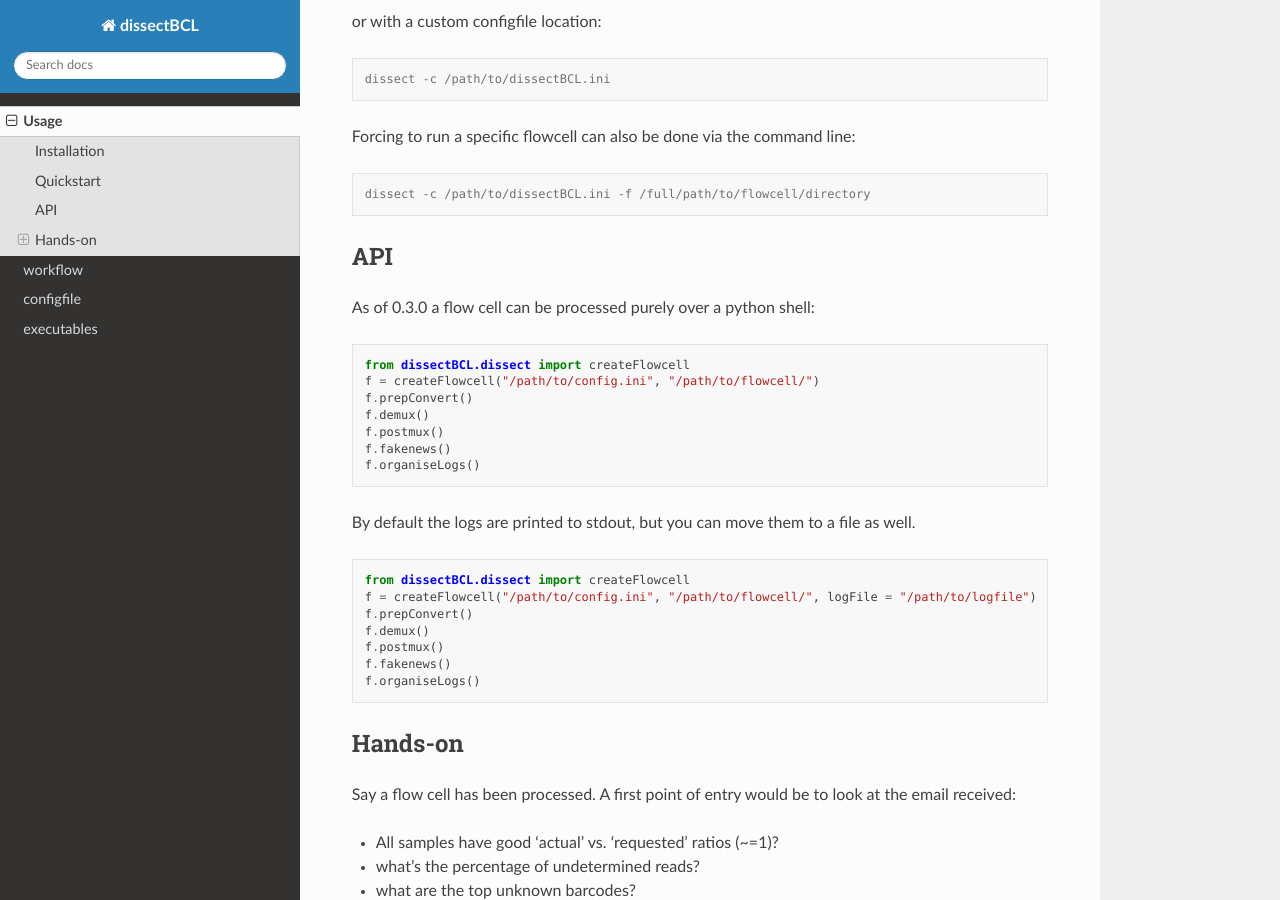
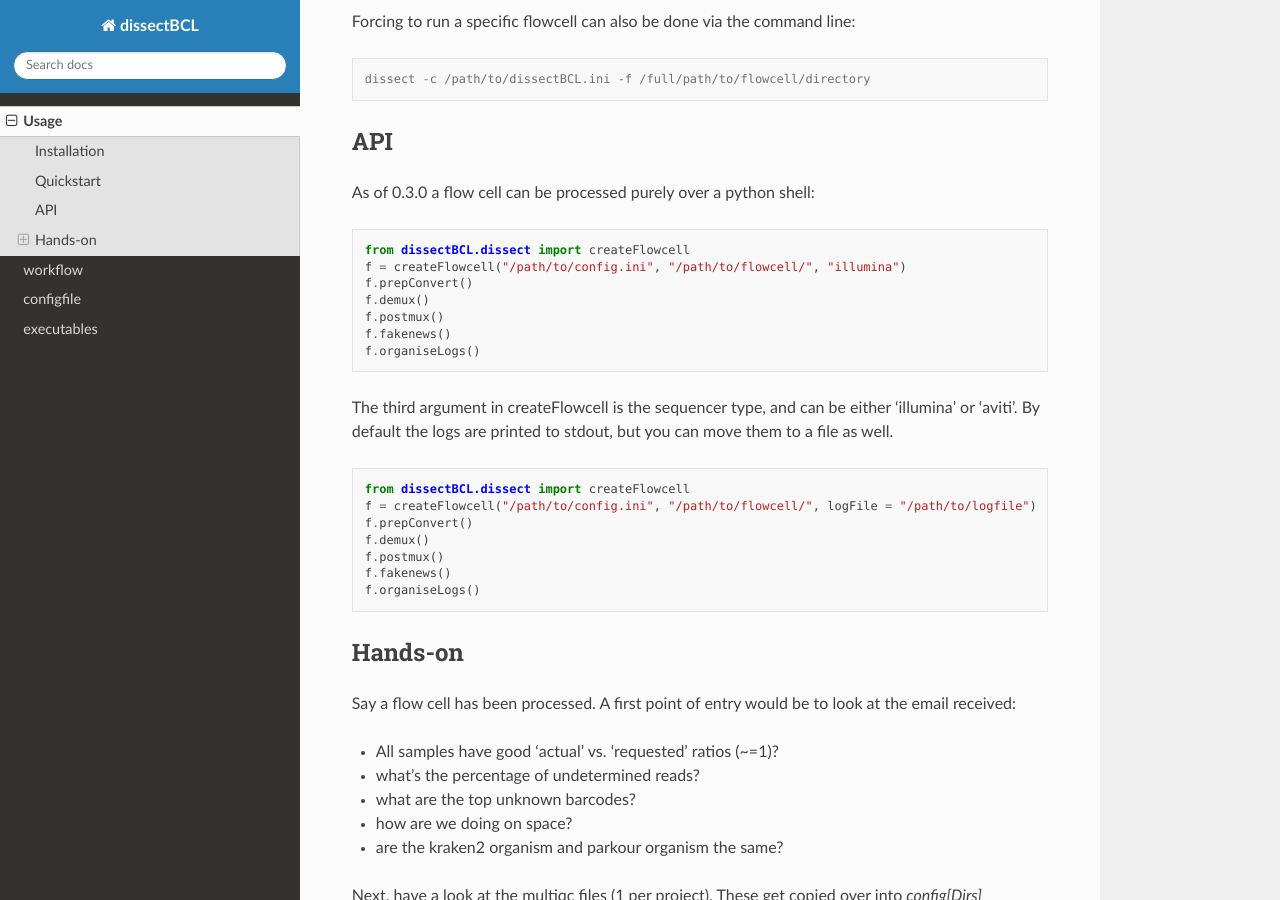
Before and after one commit to maxplanck-ie/dissectBCL, a Sphinx documentation site: the page built from docs/usage.rst, in a window 1280 px wide and 900 px high, scrolled down 1483 px. Built offline with Sphinx 7.4.7 and the Read the Docs theme 3.1.0, drawn with Linux system fonts in a browser that asks for light colours; some of the changed text lies outside the part shown.

Commit message:
docs update accomodating aviti

```diff
--- a/docs/index.rst
+++ b/docs/index.rst
@@ -6,13 +6,13 @@
 Welcome to dissectBCL's documentation!
 ======================================
 
-**dissectBCL** is a demultiplexing pipeline for Illumina sequencing data, loosely based on `TWTWTH <https://github.com/maxplanck-ie/TheWhoTheWhatTheHuh>`_.
+**dissectBCL** is a demultiplexing pipeline for Illumina and Aviti sequencing data, loosely based on `TWTWTH <https://github.com/maxplanck-ie/TheWhoTheWhatTheHuh>`_.
 
 The workflow is relatively simple:
 
  1. a new flowcell is found
  2. `parkour <https://github.com/maxplanck-ie/parkour2>`_ is queried and a sampleSheet is read
- 3. `BCLConvert <https://support.illumina.com/sequencing/sequencing_software/bcl-convert.html>`_ is used to demultiplex into samples.
+ 3. `BCLConvert <https://support.illumina.com/sequencing/sequencing_software/bcl-convert.html>`_ is used to demultiplex into samples, or `Bases2fastq <https://docs.elembio.io/docs/bases2fastq/introduction/>`_ in case of Aviti data.
  4. Re-name/organize project & samples, run a number of QC metrics.
  5. data is transferred to PI specific directories or uploaded with `fexsend <https://fex.rus.uni-stuttgart.de/usecases/fexsend.html>`_
 
--- a/docs/usage.rst
+++ b/docs/usage.rst
@@ -7,7 +7,7 @@
 There are a couple of pre-requisites
 
  1. `conda <https://docs.conda.io/en/latest/miniconda.html>`_
- 2. `BCL-convert <https://support.illumina.com/sequencing/sequencing_software/bcl-convert.html>`_
+ 2. `BCL-convert <https://support.illumina.com/sequencing/sequencing_software/bcl-convert.html>`_ and/or `Bases2fastq <https://docs.elembio.io/docs/bases2fastq/introduction/>`_ in case you have aviti data.
  3. A running `parkour <https://github.com/maxplanck-ie/parkour2>`_ instance with API access.
 
 To install dissectBCL, first clone the repository:
@@ -22,12 +22,6 @@
 .. code-block:: console
 
     conda env create -f env.yml --name dissectBCL
-
-or if you have mamba installed:
-
-.. code-block:: console
-
-    mamba env create -f env.yml --name dissectBCL
 
 activate the environment and pip install dissectBCL
 
@@ -86,13 +80,14 @@
 .. code-block:: python
 
     from dissectBCL.dissect import createFlowcell
-    f = createFlowcell("/path/to/config.ini", "/path/to/flowcell/")
+    f = createFlowcell("/path/to/config.ini", "/path/to/flowcell/", "illumina")
     f.prepConvert()
     f.demux()
     f.postmux()
     f.fakenews()
     f.organiseLogs()
 
+The third argument in createFlowcell is the sequencer type, and can be either 'illumina' or 'aviti'.
 By default the logs are printed to stdout, but you can move them to a file as well.
 
 .. code-block:: python
```
